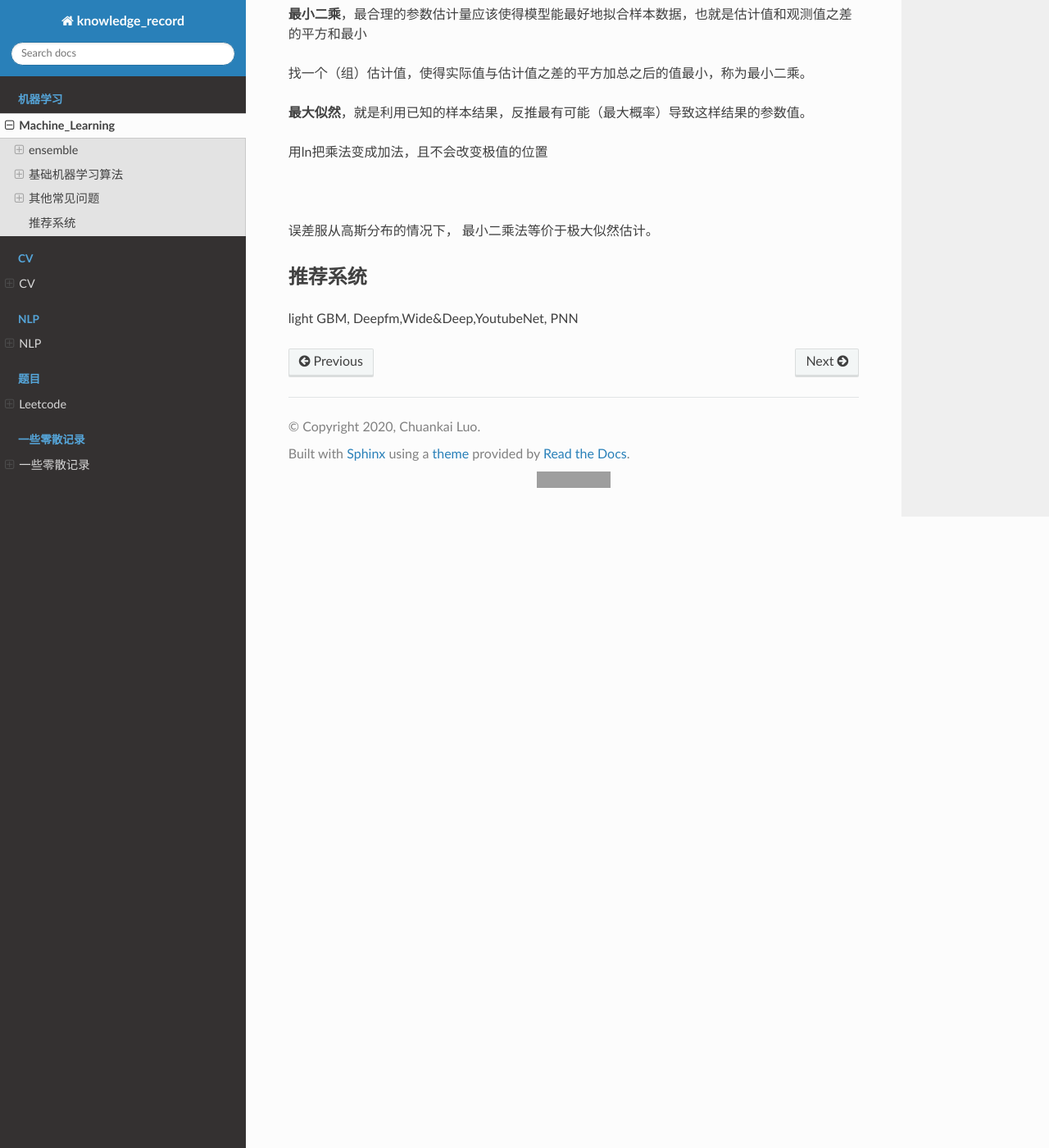
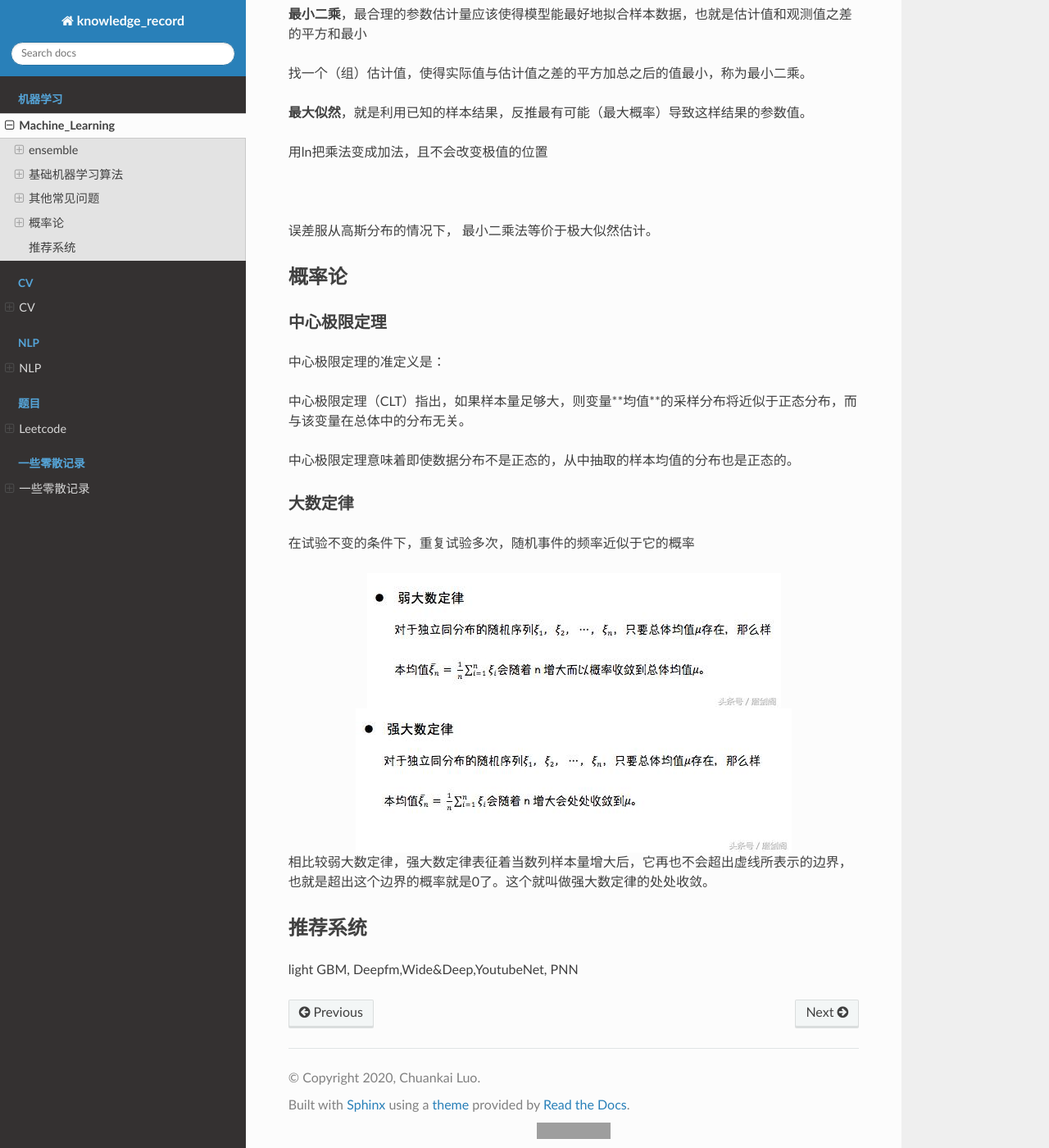
Before and after one commit to luochuankai-JHU/knowledge_record, a Sphinx documentation site: the page built from docs/machine_learning/machine_learning.rst, in a window 1280 px wide and 1400 px high, scrolled down 30534 px. Shown: the whole window at 82% size. Built offline with Sphinx 7.4.7 and the Read the Docs theme 2.0.0, drawn with Linux system fonts in a browser that asks for light colours; grey boxes are pictures that could not be loaded.

Commit message:
largenumber

```diff
--- a/docs/machine_learning/machine_learning.rst
+++ b/docs/machine_learning/machine_learning.rst
@@ -100,11 +100,6 @@ GBDT
 	:align: center
 
 GBDT 如何用于分类？？？？
-
-
-
-
-
 
 
 GBDT和随机森林异同
@@ -796,6 +791,30 @@ https://www.zhihu.com/question/25532384/answer/1130818664 这个解答说的很
 |
 | 误差服从高斯分布的情况下， 最小二乘法等价于极大似然估计。
 
+概率论
+======================
+中心极限定理
+----------------------------
+中心极限定理的准定义是：
+
+中心极限定理（CLT）指出，如果样本量足够大，则变量**均值**的采样分布将近似于正态分布，而与该变量在总体中的分布无关。
+
+中心极限定理意味着即使数据分布不是正态的，从中抽取的样本均值的分布也是正态的。
+
+大数定律
+------------------
+在试验不变的条件下，重复试验多次，随机事件的频率近似于它的概率
+
+
+.. image:: ../../_static/machine_learning/largenumber.png
+	:align: center
+
+.. image:: ../../_static/machine_learning/largenumber2.png
+	:align: center
+
+
+相比较弱大数定律，强大数定律表征着当数列样本量增大后，它再也不会超出虚线所表示的边界，也就是超出这个边界的概率就是0了。这个就叫做强大数定律的处处收敛。
+
 
 推荐系统
 =====================
```
Also changed, not shown: docs/_static/machine_learning/largenumber.png (added), docs/_static/machine_learning/largenumber2.png (added).
